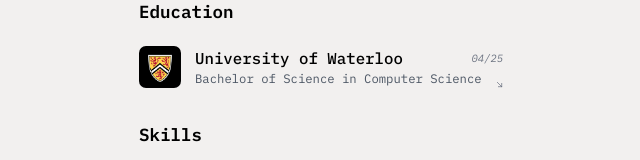
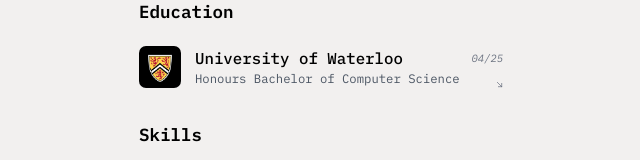
Before and after one commit to wx02shi/website, a React (Vite) app: page / in a window 1280 px wide. Shown: the part 413-573 px from the top of the page, without its empty margins (319-959 px from the left). Built offline with nearby package versions, Linux system fonts and the light colour scheme.

Commit message:
update data

```diff
--- a/src/data.js
+++ b/src/data.js
@@ -1,6 +1,6 @@
 export const education = {
   school: "University of Waterloo",
-  degree: "Bachelor of Science in Computer Science",
+  degree: "Honours Bachelor of Computer Science",
   graduation: "04/25",
   icon: "logos/uwaterloo.png",
   coursework: [
```
